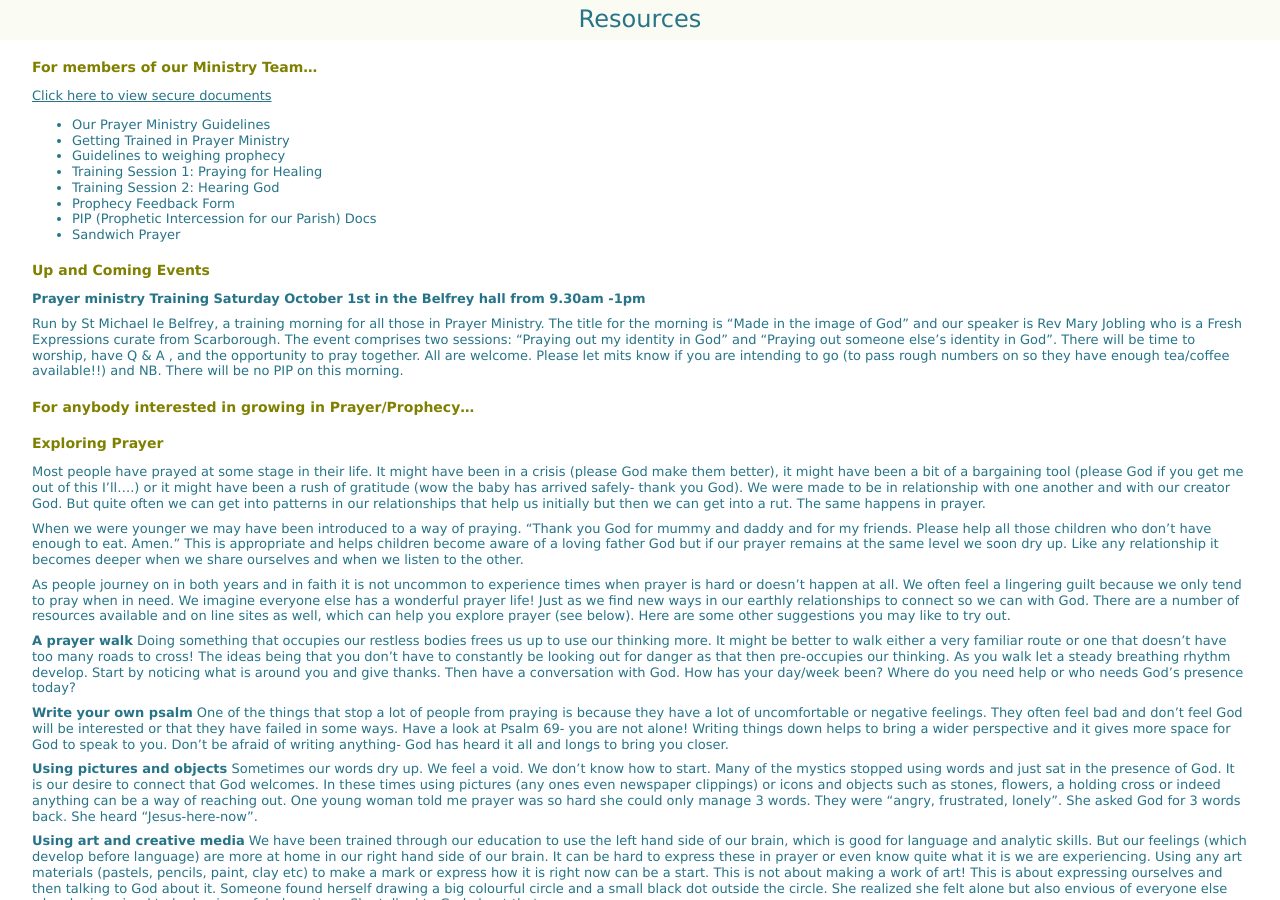
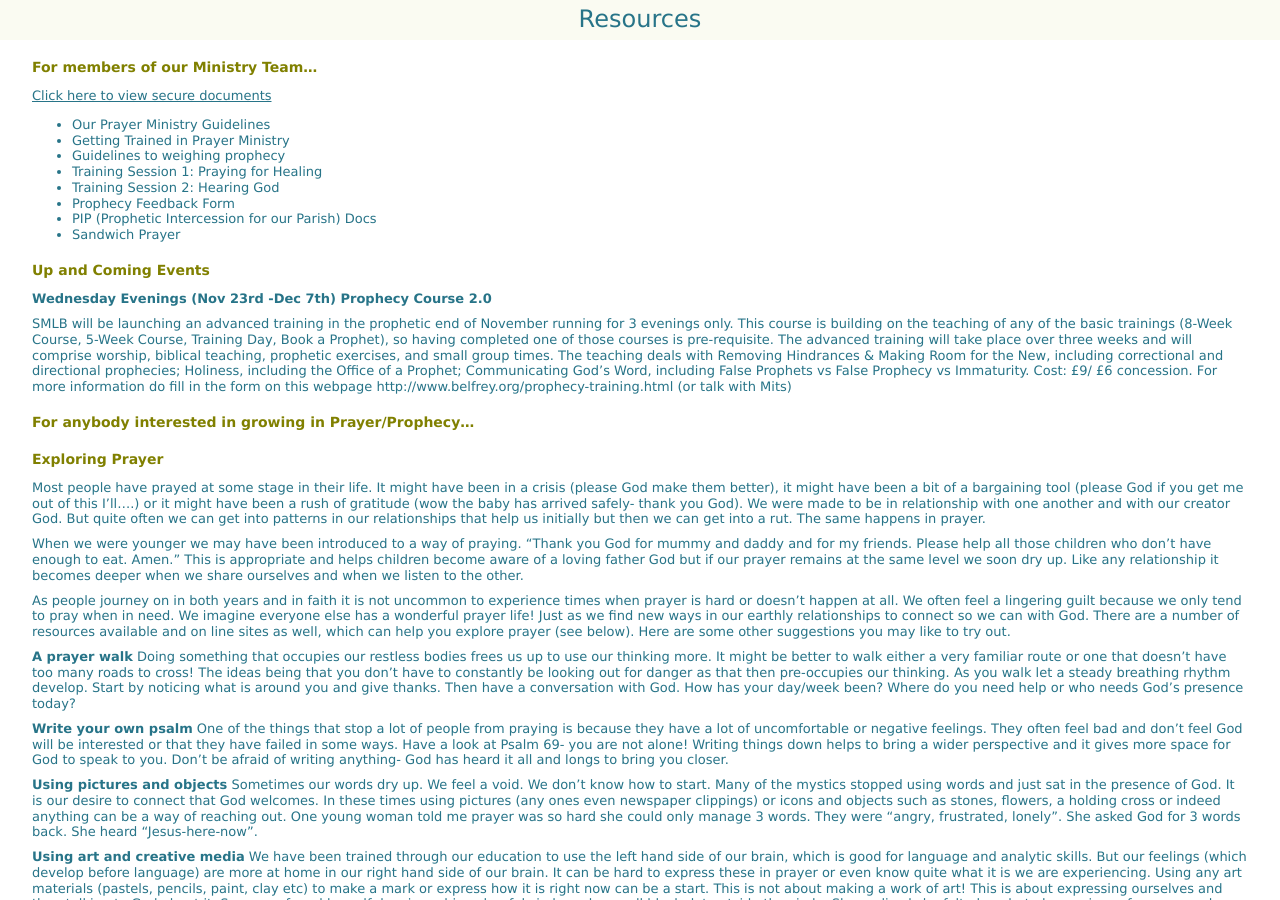
Before and after one commit to griffpatch/CPCYorkPP, a Jekyll site: the page built from pages/resources.md, in a window 1280 px wide and 900 px high. Built offline with Jekyll 4.4.1, drawn with Linux system fonts in a browser that asks for light colours.

Commit message:
Update resources.md

```diff
--- a/pages/resources.md
+++ b/pages/resources.md
@@ -23,9 +23,14 @@ For members of our Ministry Team...
 
 Up and Coming Events
 --------------------
-**Prayer ministry Training Saturday October 1st in the Belfrey hall from 9.30am -1pm**
+**Wednesday Evenings (Nov 23rd -Dec 7th) Prophecy Course 2.0**
 
-Run by St Michael le Belfrey, a training morning for all those in Prayer Ministry. The title for the morning is “Made in the image of God” and our speaker is Rev Mary Jobling who is a Fresh Expressions curate from Scarborough. The event comprises two sessions: “Praying out my identity in God” and "Praying out someone else’s identity in God”. There will be time to worship, have Q & A , and the opportunity to pray together. All are welcome. Please let mits know if you are intending to go (to pass rough numbers on so they have enough tea/coffee available!!) and NB. There will be no PIP on this morning.
+SMLB will be launching an advanced training in the prophetic end of November running for 3 evenings only. This course is building on the
+teaching of any of the basic trainings (8-Week Course, 5-Week Course, Training Day, Book a Prophet), so having completed one of those courses is pre-requisite. The advanced training will take place over three weeks and will comprise worship, biblical teaching, prophetic exercises, and small group times. The teaching deals with Removing Hindrances & Making Room for the New, including correctional and directional prophecies; Holiness, including the Office of a Prophet; Communicating God’s Word, including False
+Prophets vs False Prophecy vs Immaturity. Cost: £9/ £6 concession. For more information do fill in the form on this webpage http://www.belfrey.org/prophecy-training.html (or talk with Mits)
+
+
+
 
 
 For anybody interested in growing in Prayer/Prophecy...
```
